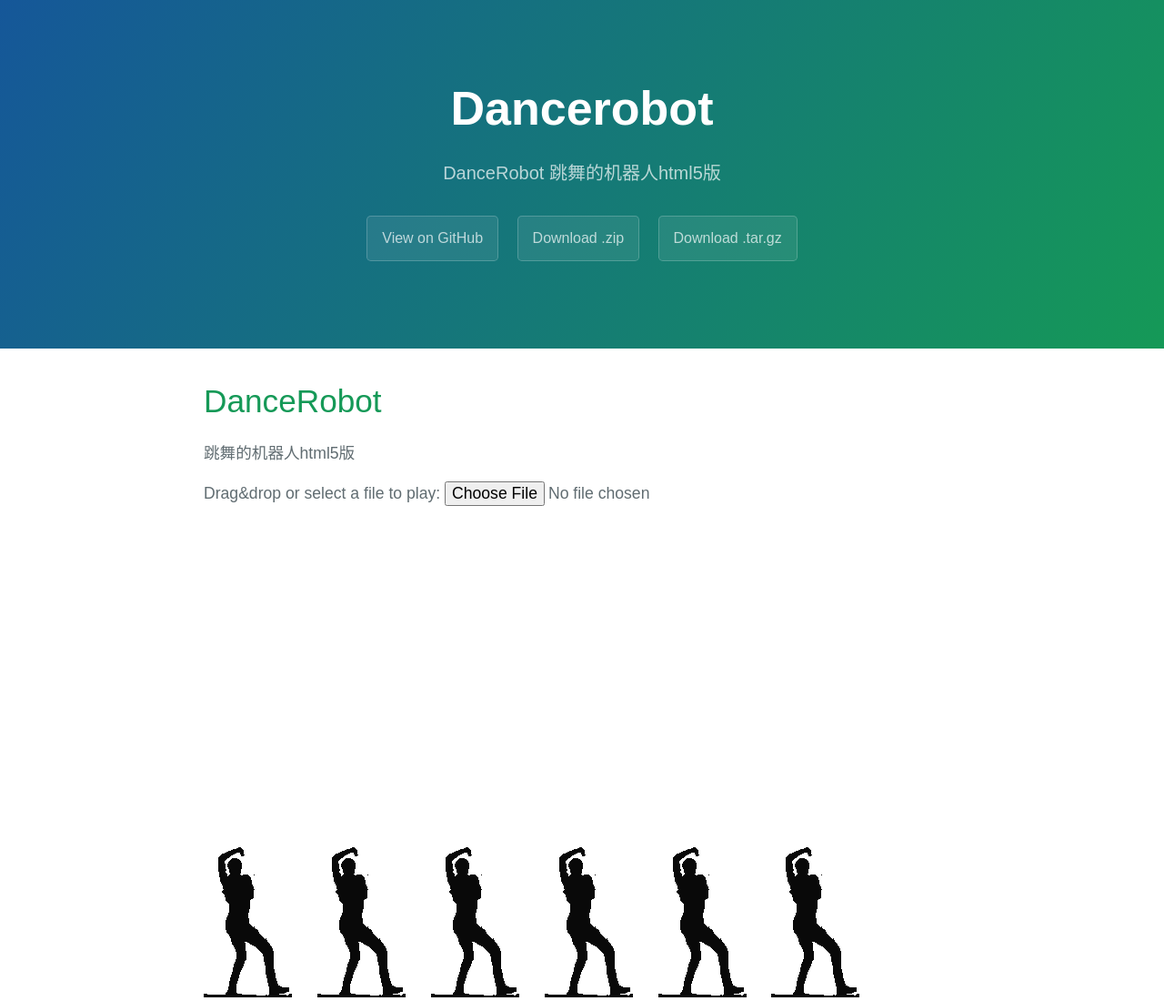
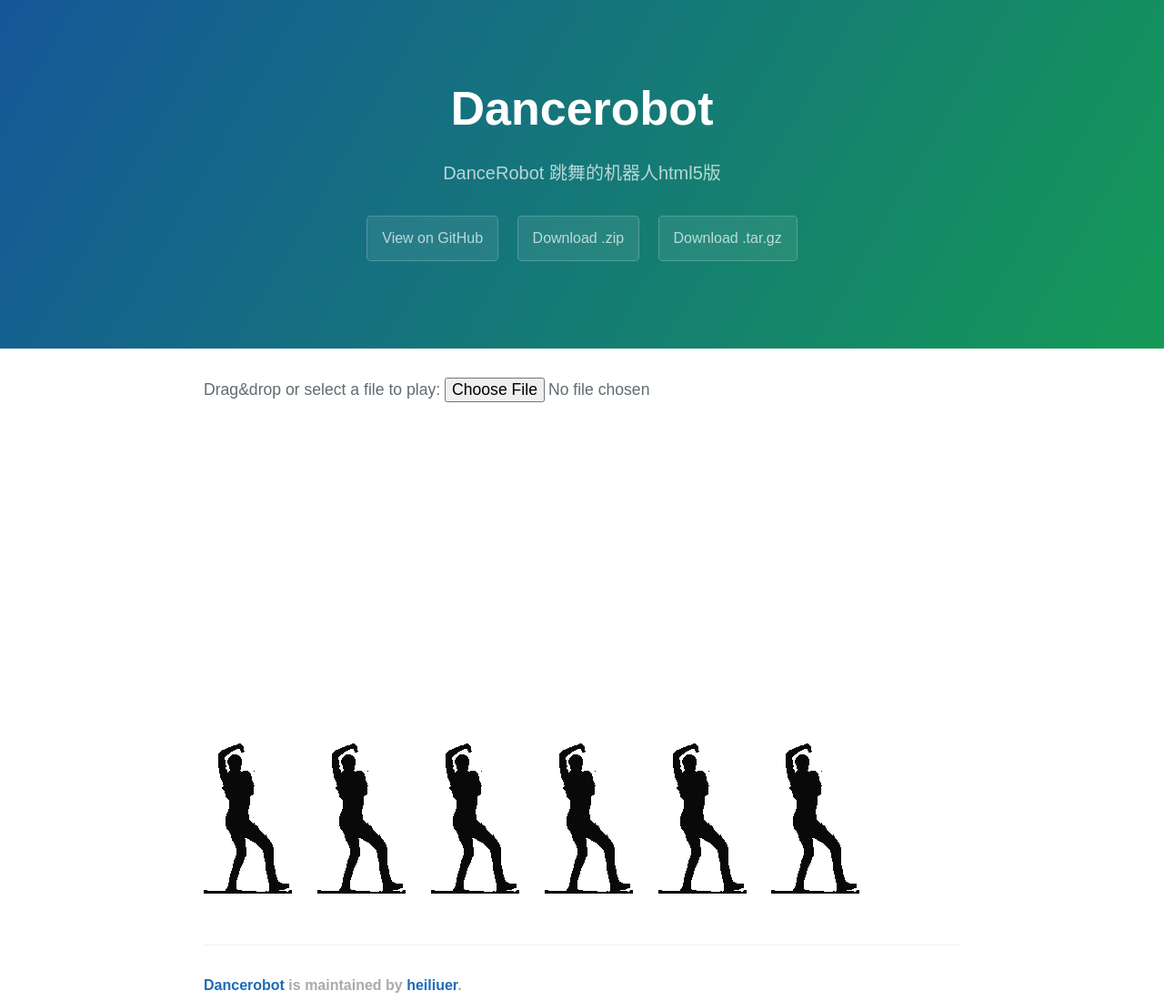
Before and after one commit to heiliuer/DanceRobot, a plain HTML site: page index.html in a window 1280 px wide. Shown: the top 1100 px of the page at 91% size. Drawn offline with nearby package versions, Linux system fonts and the light colour scheme.

Commit message:
add  all files

```diff
--- a/index.html
+++ b/index.html
@@ -20,12 +20,12 @@
 </section>
 
 <section class="main-content">
-    <h1>
+    <!--<h1>
         <a id="dancerobot" class="anchor" href="#dancerobot" aria-hidden="true"><span aria-hidden="true"
                                                                                       class="octicon octicon-link"></span></a>DanceRobot
     </h1>
 
-    <p>跳舞的机器人html5版</p>
+    <p>跳舞的机器人html5版</p>-->
 
 
     <div id="fileWrapper" class="file_wrapper">
```
